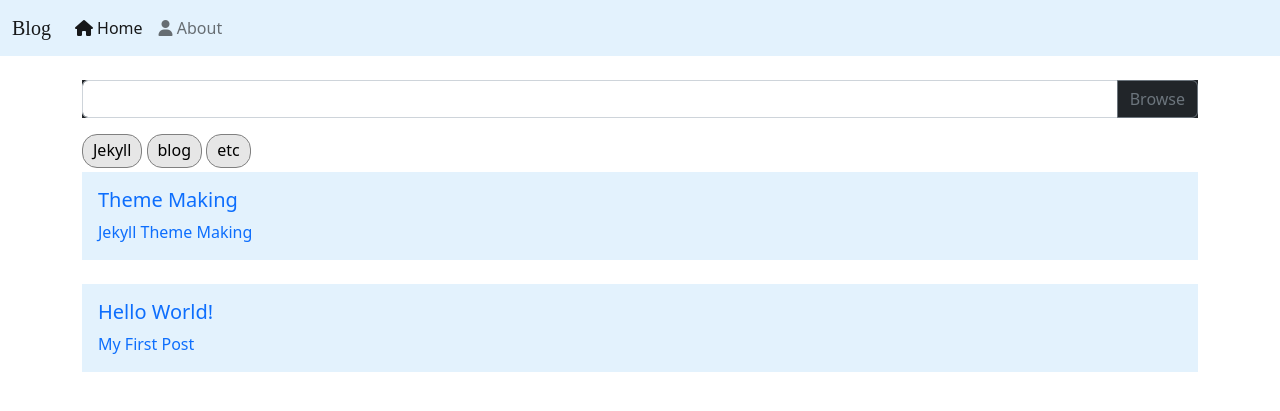
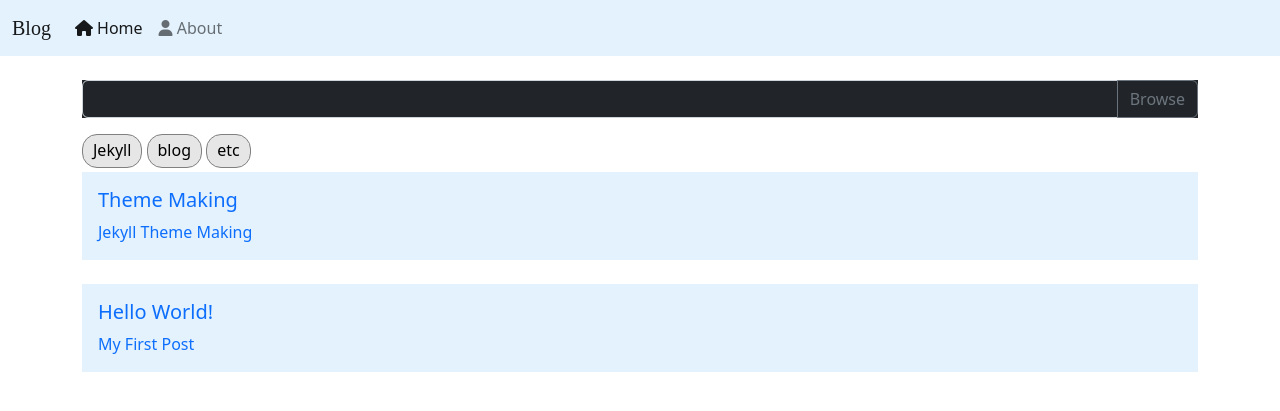
Before and after one commit to happydm09/B, a Jekyll site: the page built from pages/tag.md, in a window 1280 px wide. Shown: the top 411 px of the page. Built offline with Jekyll 4.4.1, drawn with Linux system fonts in a browser that asks for light colours; nearby versions of some CDN libraries; some web fonts are replaced; comment, search, counter and statistics services are not loaded.

Commit message:
Update tags.html

```diff
--- a/_includes/tags.html
+++ b/_includes/tags.html
@@ -1,7 +1,7 @@
 <!-- Tag -->
 <div class='container'>
   <div class="input-group mb-3 bg-dark">
-    <input type="text" class="form-control" aria-describedby="button-addon2">
+    <input type="text" class="form-control bg-dark" aria-describedby="button-addon2">
     <button class="btn btn-outline-secondary" type="button" id="button-addon2">Browse</button>
   </div>
   {% for tag in site.data.tags %}
```
